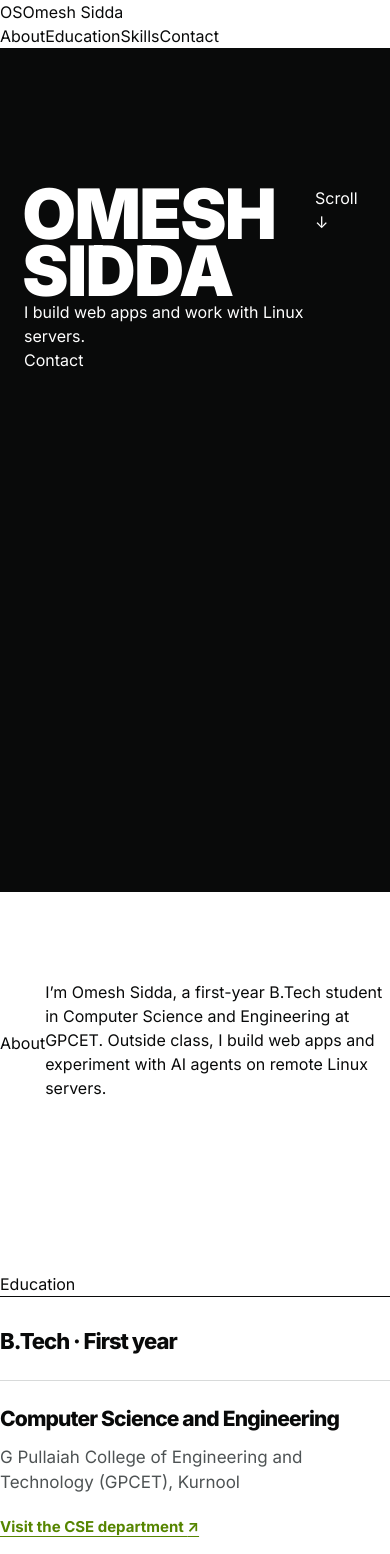
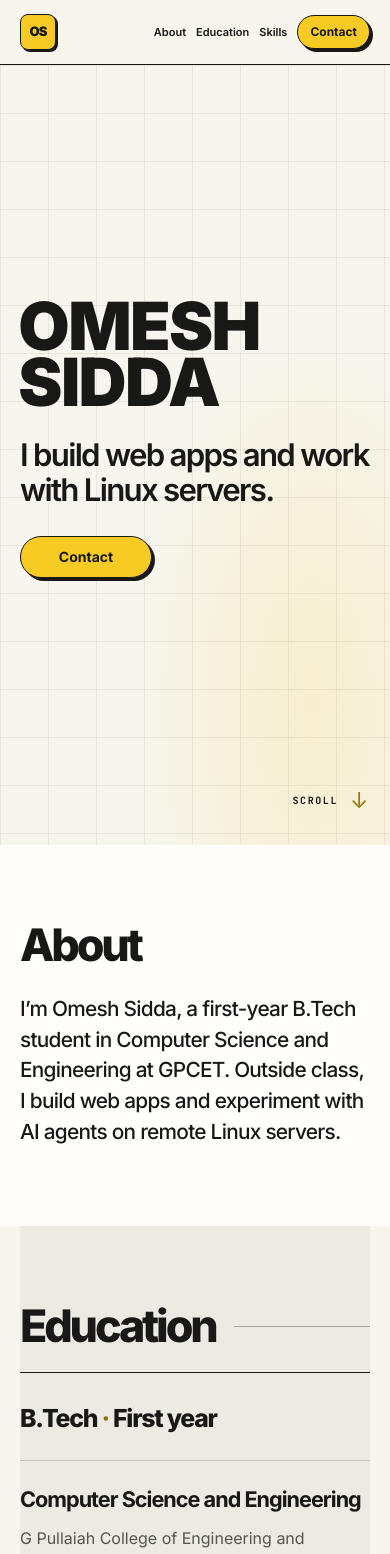
Before and after one commit to omeshsidda-ui/Portfolio, a React (Vite) app: page / in a window 390 px wide. Shown: the top 1554 px of the page. Built offline with nearby package versions, Linux system fonts and the light colour scheme.

Commit message:
Style portfolio with warm grid and yellow accents

```diff
--- a/src/index.css
+++ b/src/index.css
@@ -1,213 +1,116 @@
 @import "tailwindcss";
 
-@custom-variant dark (&:where(.dark, .dark *));
-
 @theme {
-  --font-sans: "Inter", ui-sans-serif, system-ui, -apple-system, BlinkMacSystemFont, "Segoe UI", Roboto, "Helvetica Neue", Arial, sans-serif;
-  --font-mono: "JetBrains Mono", ui-monospace, SFMono-Regular, Menlo, Monaco, Consolas, "Liberation Mono", "Courier New", monospace;
-
-  --color-background: var(--background);
-  --color-foreground: var(--foreground);
-  --color-card: var(--card);
-  --color-card-foreground: var(--card-foreground);
-  --color-primary: var(--primary);
-  --color-primary-foreground: var(--primary-foreground);
-  --color-secondary: var(--secondary);
-  --color-secondary-foreground: var(--secondary-foreground);
-  --color-muted: var(--muted);
-  --color-muted-foreground: var(--muted-foreground);
-  --color-accent: var(--accent);
-  --color-accent-foreground: var(--accent-foreground);
-  --color-border: var(--border);
-  --color-ring: var(--ring);
-
-  --animate-swing: swing 6s ease-in-out infinite;
-  --animate-music-bar: music-bar 0.8s ease-in-out infinite alternate;
+  --font-sans: "Inter", ui-sans-serif, system-ui, -apple-system, BlinkMacSystemFont, "Segoe UI", sans-serif;
+  --font-mono: "JetBrains Mono", ui-monospace, SFMono-Regular, Menlo, Consolas, monospace;
 }
 
 :root {
-  --background: #fafafa;
-  --foreground: #0a0a0a;
-  --card: #ffffff;
-  --card-foreground: #0a0a0a;
-  --popover: #ffffff;
-  --popover-foreground: #0a0a0a;
-  --primary: #171717;
-  --primary-foreground: #fafafa;
-  --secondary: #f5f5f5;
-  --secondary-foreground: #171717;
-  --muted: #f5f5f5;
-  --muted-foreground: #737373;
-  --accent: #f5f5f5;
-  --accent-foreground: #171717;
-  --destructive: #ef4444;
-  --destructive-foreground: #fafafa;
-  --border: #e5e5e5;
-  --input: #e5e5e5;
-  --ring: #0a0a0a;
-  --radius: 0.75rem;
+  font-family: var(--font-sans);
+  color: #181817;
+  background: #f7f5ee;
+  font-synthesis: none;
+  text-rendering: optimizeLegibility;
+  -webkit-font-smoothing: antialiased;
+  -moz-osx-font-smoothing: grayscale;
+  font-optical-sizing: auto;
+  scroll-behavior: smooth;
+  --paper: #f7f5ee;
+  --paper-light: #fffefa;
+  --paper-shade: #eceae2;
+  --ink: #181817;
+  --muted: #62625c;
+  --line: #cfcdc4;
+  --yellow: #f7cb23;
+  --gutter: clamp(22px, 6.4vw, 104px);
+  --content-width: 1320px;
 }
 
-.dark {
-  --background: #0a0a0a;
-  --foreground: #fafafa;
-  --card: #0a0a0a;
-  --card-foreground: #fafafa;
-  --popover: #0a0a0a;
-  --popover-foreground: #fafafa;
-  --primary: #fafafa;
-  --primary-foreground: #171717;
-  --secondary: #262626;
-  --secondary-foreground: #fafafa;
-  --muted: #262626;
-  --muted-foreground: #a3a3a3;
-  --accent: #262626;
-  --accent-foreground: #fafafa;
-  --destructive: #7f1d1d;
-  --destructive-foreground: #fafafa;
-  --border: #262626;
-  --input: #262626;
-  --ring: #d4d4d4;
+* { box-sizing: border-box; }
+body { min-width: 320px; margin: 0; background: var(--paper); color: var(--ink); }
+a { color: inherit; text-decoration: none; }
+a:focus-visible { outline: 3px solid #b18400; outline-offset: 4px; }
+
+.portfolio-page { overflow: clip; background: var(--paper); }
+.site-header { position: sticky; z-index: 20; top: 0; border-bottom: 1px solid var(--ink); background: rgb(247 245 238 / 96%); backdrop-filter: blur(12px); }
+.site-nav { display: flex; width: min(100% - 2 * var(--gutter), 1440px); min-height: 68px; align-items: center; justify-content: space-between; gap: 24px; margin: 0 auto; }
+.brand-link, .footer-brand { display: inline-flex; align-items: center; gap: 12px; font-weight: 720; letter-spacing: -.035em; }
+.brand-mark { display: inline-grid; width: 42px; height: 42px; flex: 0 0 auto; place-items: center; border: 1.5px solid var(--ink); border-radius: 10px; background: var(--yellow); box-shadow: 2px 2px 0 var(--ink); font-size: 15px; font-weight: 850; letter-spacing: -.07em; }
+.brand-name { font-size: 16px; }
+.nav-links { display: flex; align-items: center; gap: clamp(16px, 2.8vw, 42px); font-size: 14px; font-weight: 550; }
+.nav-links > a:not(.nav-contact) { transition: color 150ms ease; }
+.nav-links > a:not(.nav-contact):hover { color: #806600; }
+.nav-contact, .hero-contact { display: inline-flex; min-height: 42px; align-items: center; justify-content: center; border: 1.5px solid var(--ink); border-radius: 999px; background: var(--yellow); box-shadow: 3px 3px 0 var(--ink); padding: 0 21px; font-size: 14px; font-weight: 700; transition: transform 150ms ease, box-shadow 150ms ease; }
+.nav-contact:hover, .hero-contact:hover { transform: translate(2px, 2px); box-shadow: 1px 1px 0 var(--ink); }
+
+.hero-section { position: relative; display: flex; min-height: max(690px, calc(100svh - 68px)); align-items: center; overflow: hidden; background-color: var(--paper); background-image: radial-gradient(ellipse at 80% 82%, rgb(247 203 35 / 16%), transparent 42%), linear-gradient(to right, rgb(24 24 23 / 7%) 1px, transparent 1px), linear-gradient(to bottom, rgb(24 24 23 / 7%) 1px, transparent 1px); background-size: auto, 64px 64px, 64px 64px; }
+.hero-inner { width: min(100% - 2 * var(--gutter), var(--content-width)); margin: 0 auto; padding: 84px 0 110px; }
+.hero-name { margin: 0 0 28px -.025em; font-size: clamp(4.4rem, 14.1vw, 13.4rem); font-weight: 900; letter-spacing: -.035em; line-height: .78; }
+.hero-intro { max-width: 840px; margin: 0 0 28px; font-size: clamp(1.8rem, 4.15vw, 4rem); font-weight: 590; letter-spacing: -.055em; line-height: 1.12; }
+.hero-contact { min-width: 132px; }
+.hero-scroll { position: absolute; right: var(--gutter); bottom: 28px; display: flex; align-items: center; gap: 12px; font-family: var(--font-mono); font-size: 10px; font-weight: 600; letter-spacing: .16em; text-transform: uppercase; }
+.hero-scroll span { color: #987800; font-family: var(--font-sans); font-size: 22px; font-weight: 400; }
+
+.section-shell { width: min(100% - 2 * var(--gutter), var(--content-width)); margin: 0 auto; padding: clamp(78px, 10vw, 140px) 0; }
+.about-section { display: grid; grid-template-columns: minmax(190px, .72fr) minmax(0, 1.28fr); align-items: start; gap: clamp(40px, 9vw, 140px); background: var(--paper-light); width: 100%; padding-right: max(var(--gutter), calc((100vw - var(--content-width)) / 2)); padding-left: max(var(--gutter), calc((100vw - var(--content-width)) / 2)); }
+.section-heading { margin: 0; font-size: clamp(2.8rem, 5.4vw, 5.8rem); font-weight: 800; letter-spacing: -.07em; line-height: 1; }
+.about-copy { max-width: 780px; margin: 0; font-size: clamp(1.3rem, 2.35vw, 2.15rem); font-weight: 500; letter-spacing: -.035em; line-height: 1.48; }
+
+.education-section { background: var(--paper-shade); }
+.section-heading-row { display: flex; align-items: center; gap: 18px; margin-bottom: 24px; }
+.section-heading-row .section-heading { margin: 0; }
+.section-rule { height: 1px; flex: 1; background: #aaa79d; }
+.education-record { display: grid; grid-template-columns: minmax(220px, .8fr) minmax(0, 1.2fr); gap: clamp(24px, 5vw, 72px); border-top: 1px solid var(--ink); border-bottom: 1px solid var(--ink); padding: clamp(27px, 4vw, 52px) 0; }
+.education-level { margin: 0; font-size: clamp(1.55rem, 2.8vw, 2.3rem); font-weight: 720; letter-spacing: -.05em; }
+.education-level span { color: #8b720d; }
+.education-details { border-left: 1px solid #c5c2b8; padding-left: clamp(24px, 4.2vw, 62px); }
+.education-details h3 { margin: 0; font-size: clamp(1.35rem, 2.3vw, 2rem); font-weight: 700; letter-spacing: -.045em; }
+.education-details p { margin: 11px 0 18px; color: #55554f; font-size: 16px; line-height: 1.55; }
+.education-details a { display: inline-block; border-bottom: 1px solid #b18d00; padding-bottom: 3px; font-size: 14px; font-weight: 650; }
+.education-details a span, .site-footer > a:last-child span { color: #917100; }
+
+.skills-section { background: #e5e3db; }
+.skills-list { display: grid; grid-template-columns: repeat(2, minmax(0, 1fr)); column-gap: clamp(30px, 6vw, 90px); margin: 0; padding: 0; list-style: none; }
+.skill-row { display: grid; grid-template-columns: 11px minmax(0, 1fr); gap: 15px; border-top: 1px solid #c5c2b9; padding: 23px 0 26px; }
+.skill-bullet { width: 10px; height: 10px; margin-top: 7px; border: 1px solid var(--ink); background: var(--yellow); }
+.skill-row h3 { margin: 0 0 7px; font-size: clamp(1.12rem, 1.8vw, 1.45rem); font-weight: 720; letter-spacing: -.035em; }
+.skill-row p { max-width: 490px; margin: 0; color: var(--muted); font-size: 15px; line-height: 1.6; }
+.site-footer { display: flex; min-height: 78px; align-items: center; justify-content: space-between; gap: 24px; border-top: 1px solid var(--ink); padding: 13px var(--gutter); font-size: 14px; font-weight: 600; }
+.footer-brand .brand-mark { width: 34px; height: 34px; border-radius: 8px; font-size: 12px; }
+.site-footer > a:last-child { transition: color 150ms ease; }
+.site-footer > a:last-child:hover { color: #806600; }
+
+@media (max-width: 740px) {
+  .site-nav { min-height: 64px; }
+  .nav-links { gap: 14px; font-size: 12px; }
+  .nav-contact { min-height: 36px; padding: 0 14px; font-size: 12px; }
+  .brand-link { gap: 9px; }
+  .brand-mark { width: 36px; height: 36px; border-radius: 8px; font-size: 13px; }
+  .brand-name { font-size: 14px; }
+  .hero-section { min-height: max(620px, calc(100svh - 64px)); background-size: auto, 48px 48px, 48px 48px; }
+  .hero-inner { padding-top: 72px; }
+  .hero-name { font-size: clamp(4.4rem, 14vw, 7.2rem); letter-spacing: -.03em; line-height: .83; }
+  .hero-intro { max-width: 600px; font-size: clamp(1.7rem, 5vw, 2.7rem); }
+  .about-section { grid-template-columns: 1fr; gap: 26px; }
+  .education-record { grid-template-columns: 1fr; gap: 22px; }
+  .education-details { border-top: 1px solid #c5c2b8; border-left: 0; padding: 22px 0 0; }
 }
 
-@layer base {
-  * {
-    border-color: var(--border);
-  }
-  html {
-    scroll-behavior: smooth;
-    font-family: var(--font-sans);
-  }
-  body {
-    background-color: var(--background);
-    color: var(--foreground);
-    -webkit-font-smoothing: antialiased;
-    -moz-osx-font-smoothing: grayscale;
-  }
-}
-
-.text-type {
-  white-space: pre-wrap;
-  display: inline-block;
-}
-
-.text-type__cursor {
-  opacity: 1;
-  margin-left: 0.15rem;
-  display: inline-block;
-  animation: cursor-blink 1s step-end infinite;
-}
-
-.text-type__cursor--hidden {
-  display: none;
-}
-
-@keyframes cursor-blink {
-  0%, 100% {
-    opacity: 1;
-  }
-  50% {
-    opacity: 0;
-  }
-}
-
-
-@media (prefers-reduced-motion: reduce) {
-  html { scroll-behavior: auto; }
-  .text-type__cursor { animation: none; }
-}
-
-:root {
-  --ink: #090a0a;
-  --paper: #fff;
-  --muted-ink: #626566;
-  --line-light: #d8dada;
-  --acid: #d5ff3f;
-}
-
-.portfolio-page { background: var(--paper); color: var(--ink); }
-.portfolio-header { position: absolute; z-index: 20; top: 0; left: 0; width: 100%; padding: 25px clamp(24px, 5.5vw, 88px); color: white; }
-.portfolio-nav, .portfolio-nav-links { display: flex; align-items: center; }
-.portfolio-nav { justify-content: space-between; gap: 24px; border-bottom: 1px solid rgb(255 255 255 / 35%); padding-bottom: 15px; }
-.portfolio-brand { font-size: 15px; font-weight: 700; letter-spacing: -.025em; }
-.portfolio-nav-links { gap: clamp(20px, 3.5vw, 52px); font-size: 14px; font-weight: 600; }
-.portfolio-nav a, .portfolio-footer a { transition: color 160ms ease; }
-.portfolio-nav a:hover, .portfolio-footer a:hover { color: var(--acid); }
-.contact-link span, .portfolio-footer span { margin-left: 4px; color: var(--acid); }
-
-.hero-section { position: relative; display: flex; min-height: min(780px, 100svh); min-height: max(620px, 100svh); align-items: center; overflow: hidden; background: var(--ink); color: white; padding: 112px clamp(24px, 5.5vw, 88px) 96px; }
-.hero-content { display: grid; width: min(100%, 1440px); margin: auto; grid-template-columns: minmax(0, 1.25fr) minmax(250px, .72fr); align-items: center; gap: clamp(28px, 7vw, 112px); }
-.hero-name { margin: 0 0 0 -.025em; font-size: clamp(4.8rem, 12.8vw, 13rem); font-weight: 900; letter-spacing: -.025em; line-height: .82; }
-.hero-card-wrap { width: min(100%, 360px); aspect-ratio: 2 / 2.75; justify-self: center; perspective: 1000px; }
-.identity-card { border: 0; padding: 0; background: transparent; }
-.identity-face { position: absolute; inset: 0; display: flex; flex-direction: column; align-items: center; justify-content: center; overflow: hidden; border-radius: 4px; background: var(--paper); color: var(--ink); padding: 22px; }
-.identity-face--front { justify-content: space-between; }
-.identity-kicker, .identity-flip, .identity-profile-row span, .scroll-cue { font-family: var(--font-mono); font-size: 10px; font-weight: 700; letter-spacing: .18em; }
-.identity-kicker { align-self: flex-start; padding: 7px 2px; }
-.identity-monogram { font-size: clamp(6rem, 14vw, 10rem); font-weight: 900; line-height: .8; letter-spacing: -.1em; }
-.identity-name { font-size: 16px; font-weight: 800; letter-spacing: .2em; }
-.identity-flip { width: 100%; border-top: 1px solid #aeb1b1; padding: 12px 2px 2px; text-align: center; }
-.identity-face--back { align-items: stretch; justify-content: flex-start; gap: 26px; }
-.identity-profile-row { display: flex; flex-direction: column; gap: 7px; border-top: 1px solid var(--line-light); padding-top: 14px; }
-.identity-profile-row span { color: var(--muted-ink); }
-.identity-profile-row strong { font-size: 16px; line-height: 1.4; }
-.identity-face--back .identity-flip { margin-top: auto; }
-.scroll-cue { position: absolute; bottom: 24px; left: clamp(24px, 5.5vw, 88px); display: flex; align-items: center; gap: 13px; color: white; }
-.scroll-arrow { color: var(--acid); font-family: var(--font-sans); font-size: 25px; font-weight: 400; line-height: 1; }
-
-.section-inner { width: min(100% - 2 * clamp(24px, 5.5vw, 88px), 1320px); margin: 0 auto; }
-.about-section { display: flex; min-height: 560px; align-items: center; background: var(--paper); padding: clamp(88px, 12vw, 176px) 0; }
-.about-layout { display: grid; grid-template-columns: 1.2fr .8fr; gap: clamp(38px, 8vw, 130px); align-items: end; }
-.about-title { max-width: 850px; margin: 0; font-size: clamp(3rem, 6.7vw, 6.6rem); font-weight: 800; letter-spacing: -.075em; line-height: .98; }
-.about-copy { padding-bottom: 6px; }
-.about-copy p { margin: 0 0 32px; color: #333738; font-size: clamp(17px, 1.6vw, 21px); line-height: 1.65; }
-.lime-link { display: inline-flex; align-items: center; gap: 24px; background: var(--acid); padding: 14px 19px; font-size: 15px; font-weight: 750; transition: transform 160ms ease, background 160ms ease; }
-.lime-link:hover { transform: translateY(-2px); background: #c8f331; }
-.section-title { margin: 0 0 clamp(36px, 5vw, 66px); font-size: clamp(3.1rem, 7vw, 6.4rem); font-weight: 850; letter-spacing: -.08em; line-height: 1; }
-.education-section { padding: clamp(78px, 10vw, 140px) 0; background: var(--paper); }
-.education-record { display: grid; grid-template-columns: .8fr 1.2fr; gap: 32px; border-top: 1px solid var(--ink); border-bottom: 1px solid var(--ink); padding: clamp(28px, 4vw, 55px) 0; }
-.education-level { margin: 0; font-size: clamp(22px, 3vw, 34px); font-weight: 750; letter-spacing: -.045em; }
-.education-details { border-left: 1px solid var(--line-light); padding-left: clamp(24px, 4vw, 58px); }
-.education-details h3 { margin: 0; font-size: clamp(21px, 2.5vw, 30px); font-weight: 750; letter-spacing: -.04em; }
-.education-details p { margin: 10px 0 18px; color: #4e5354; font-size: 17px; line-height: 1.5; }
-.education-details a { color: #568500; font-size: 15px; font-weight: 650; text-decoration: underline; text-underline-offset: 4px; }
-
-.skills-section { background: var(--ink); color: white; padding: clamp(78px, 10vw, 140px) 0 clamp(88px, 11vw, 150px); }
-.skills-section .section-title { margin-bottom: 16px; }
-.skills-list { display: grid; grid-template-columns: repeat(2, minmax(0, 1fr)); column-gap: clamp(28px, 5vw, 76px); margin: 0; padding: 0; list-style: none; }
-.skill-item { display: grid; grid-template-columns: 28px minmax(0, 1fr); gap: 12px; border-top: 1px solid rgb(255 255 255 / 35%); padding: 23px 0 26px; }
-.skill-mark { color: var(--acid); font-family: var(--font-mono); font-size: 17px; font-weight: 700; }
-.skill-item h3 { margin: 0 0 7px; font-size: clamp(18px, 2vw, 23px); font-weight: 720; letter-spacing: -.035em; }
-.skill-item p { max-width: 450px; margin: 0; color: #c4c8c8; font-size: 15px; line-height: 1.55; }
-.portfolio-footer { display: flex; justify-content: space-between; border-top: 1px solid var(--line-light); padding: 22px clamp(24px, 5.5vw, 88px); font-size: 14px; font-weight: 600; }
-.portfolio-footer span { color: #568500; }
-
-@media (max-width: 760px) {
-  .portfolio-header { padding-top: 20px; }
-  .portfolio-nav-links { gap: 18px; }
-  .hero-section { min-height: max(760px, 100svh); align-items: flex-start; padding-top: 138px; padding-bottom: 90px; }
-  .hero-content { grid-template-columns: 1fr; justify-items: center; gap: 38px; }
-  .hero-name { justify-self: start; font-size: clamp(4.8rem, 16vw, 8.2rem); }
-  .hero-card-wrap { width: min(66vw, 290px); }
-  .about-layout { grid-template-columns: 1fr; gap: 32px; }
-  .about-section { min-height: auto; }
-  .about-title { max-width: 620px; }
-  .about-copy { max-width: 600px; }
-  .education-record { grid-template-columns: 1fr; gap: 22px; }
-  .education-details { border-left: 0; border-top: 1px solid var(--line-light); padding: 22px 0 0; }
+@media (max-width: 480px) {
+  :root { --gutter: 20px; }
+  .nav-links { gap: 10px; font-size: 11px; }
+  .brand-name { display: none; }
+  .nav-contact { min-height: 34px; padding: 0 12px; }
+  .hero-section { min-height: max(590px, calc(100svh - 64px)); }
+  .hero-inner { padding-bottom: 105px; }
+  .hero-name { font-size: clamp(4.15rem, 16vw, 5.7rem); letter-spacing: -.025em; }
+  .hero-intro { max-width: 350px; font-size: clamp(1.7rem, 8vw, 2.3rem); }
   .skills-list { grid-template-columns: 1fr; }
-  .skill-item { padding: 20px 0 22px; }
-}
-
-@media (max-width: 420px) {
-  .portfolio-brand { font-size: 13px; }
-  .portfolio-nav-links { gap: 13px; font-size: 13px; }
-  .hero-name { font-size: clamp(4.35rem, 17vw, 5.8rem); }
-  .hero-card-wrap { width: min(72vw, 270px); }
-  .identity-face { padding: 18px; }
-  .about-title { font-size: clamp(2.7rem, 13vw, 3.8rem); }
+  .skill-row { padding: 18px 0 20px; }
+  .site-footer { min-height: 70px; font-size: 12px; }
 }
 
 @media (prefers-reduced-motion: reduce) {
-  .portfolio-nav a, .portfolio-footer a, .lime-link { transition: none; }
+  :root { scroll-behavior: auto; }
+  *, *::before, *::after { scroll-behavior: auto !important; transition-duration: .01ms !important; }
 }
```
